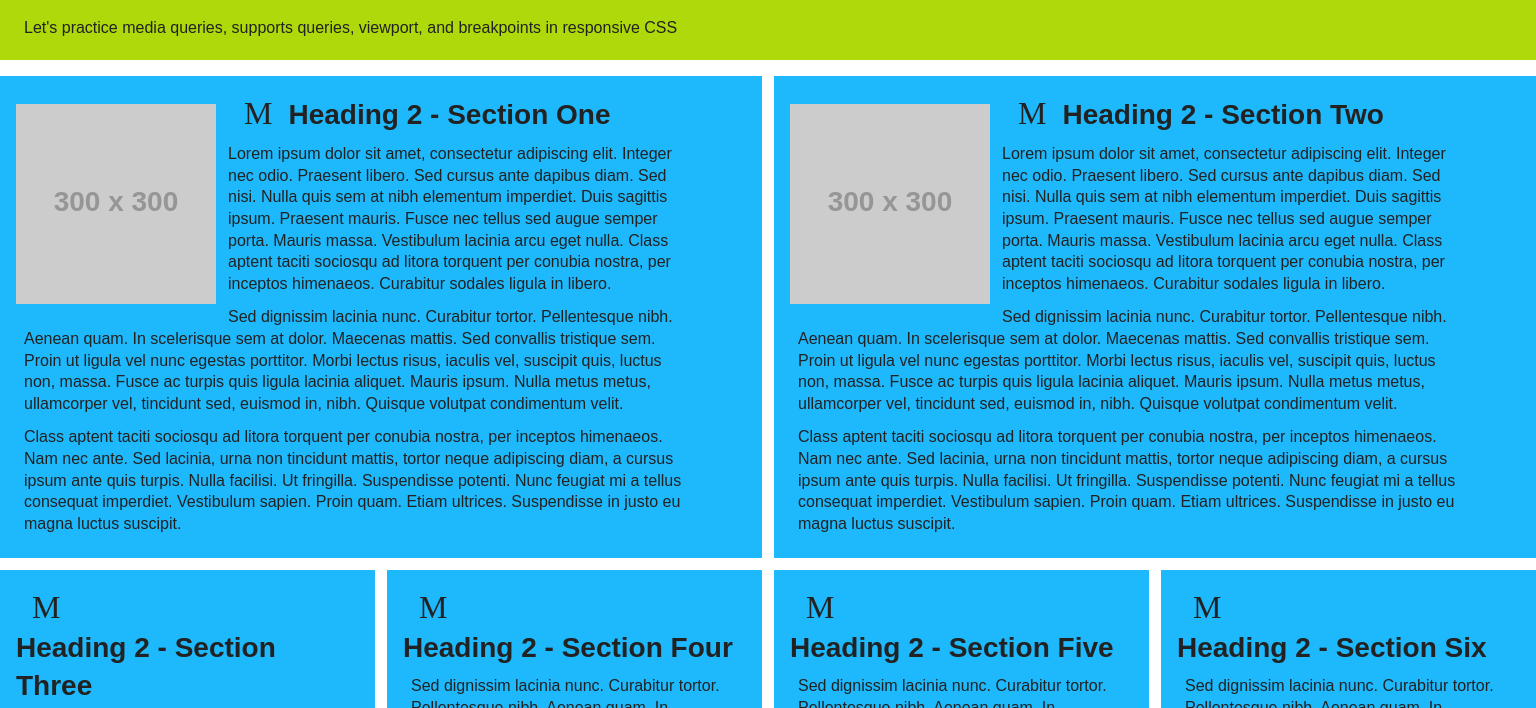
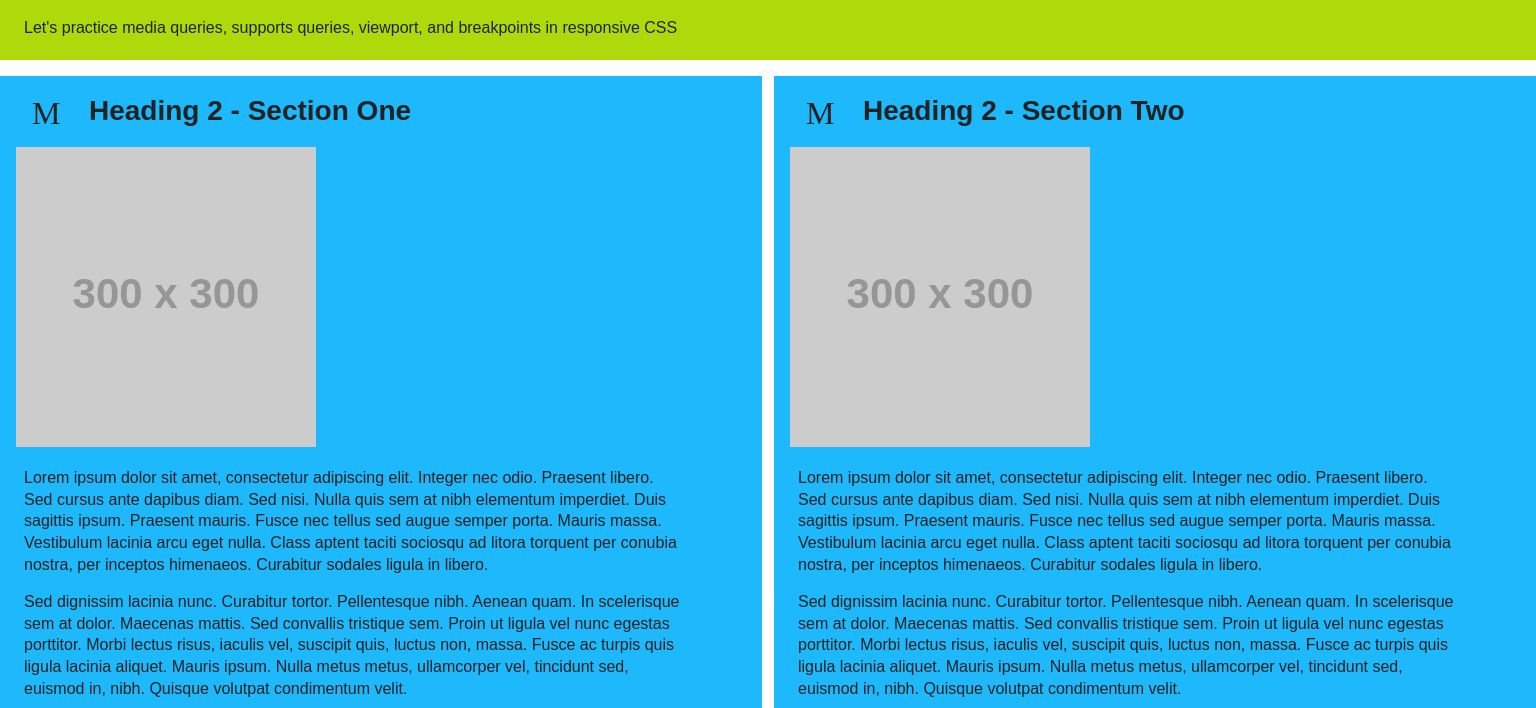
Before and after one commit to KMurr15/viewport, a plain HTML site: page index.html in a window 1536 px wide. Shown: the part 68-776 px from the top of the page. Drawn offline with Linux system fonts and the light colour scheme; placeholder pictures from the web are drawn by us; some icons are missing.

Commit message:
Responsive size and layout adjustments.

```diff
--- a/murray.styles.css
+++ b/murray.styles.css
@@ -162,9 +162,9 @@ header, footer{
     padding: 1em;
 }
 
-main{
+/* main{
     max-width: 1795px;
-}
+} */
 
 /* ----- CONTAINERS ----- */
 section{
@@ -191,7 +191,7 @@ img{
 
 /* ---------- SMALL SCREEN STYLES ---------- */
 /* --------------- BEGIN SMALL SCREEN SIZES --------------- */
-@media screen and (min-width: 550px){
+@media screen and (min-width: 620px){
     header, footer{
         background-color: var(--lime-green);
         color: var(--dark-gray);
@@ -212,6 +212,12 @@ img{
 
     #one, #two, #seven, #eight{
         grid-column: 1/3;
+        display: grid;
+        grid-template-columns: 10% 90%
+    }
+
+    section p{
+    grid-column: 1/3;
     }
 
     img{
@@ -255,7 +261,7 @@ img{
 
 /* ---------- LARGE SCREEN STYLES ---------- */
 /* --------------- BEGIN LARGE SCREEN SIZES --------------- */
-@media screen and (min-width: 1500px){
+@media screen and (min-width: 1380px){
     header, footer{
         background-color: var(--lime-green);
         color: var(--dark-gray);
@@ -288,21 +294,24 @@ img{
     #seven, #eight{
         grid-row: 3/4;
     }
+}
 /* --------------- END LARGE SCREEN SIZES --------------- */
 
 /* ---------- ADJUSTING RESPONSIVE IMAGE SIZE ---------- */
 /* --------------- BEGIN RESPONSIVE IMAGE ADJUST SIZES --------------- */
-    /* img{
-        width: 300px;
-        max-width: 300px;
-    } */
+    @media screen and (min-width: 1380px){
+        img{
+            width: 300px;
+            max-width: 300px;
+        }
+    }
 /* --------------- END RESPONSIVE IMAGE ADJUST SIZES --------------- */
 
 
 
 /* ---------- EXTRA LARGE SCREEN STYLES ---------- */
 /* --------------- BEGIN EXTRA LARGE SCREEN SIZES --------------- */
-@media screen and (min-width: 1750px){
+@media screen and (min-width: 1800px){
     header, footer{
         background-color: var(--orange);
         padding-left: 5%;
```
